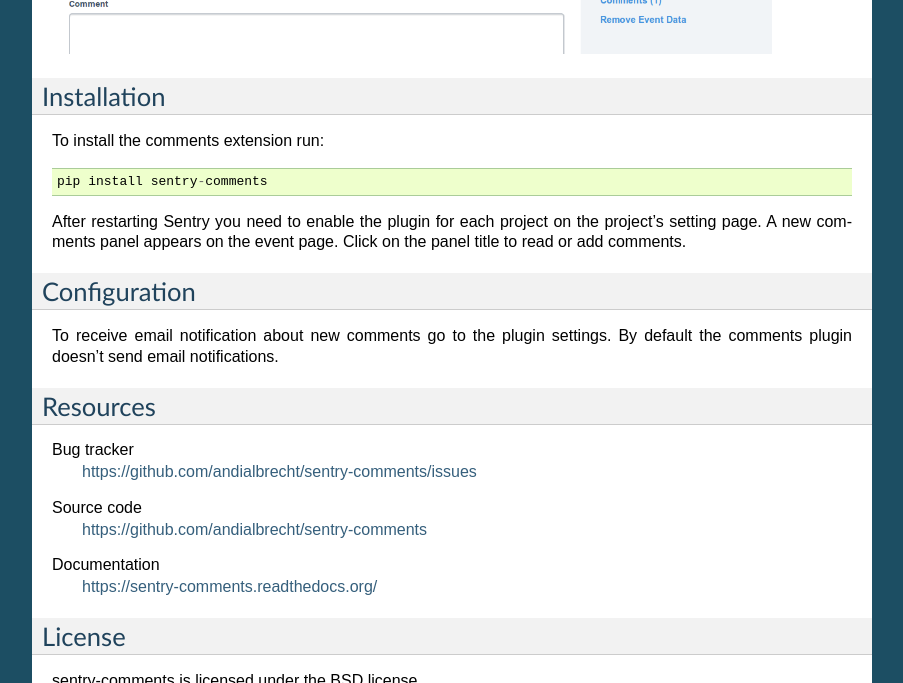
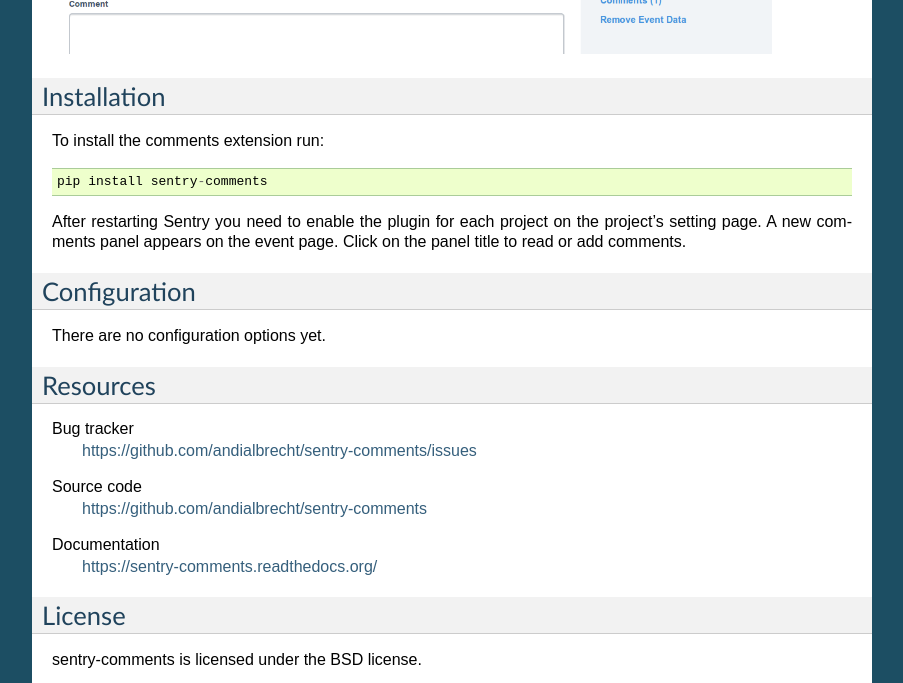
Before and after one commit to andialbrecht/sentry-comments, a Sphinx documentation site: the page built from docs/index.rst, in a window 1280 px wide and 900 px high, scrolled down 870 px, cut to the strip 0-683 px from the top of the window. Shown: the whole strip, without its empty margins (198-1101 px from the left). Built offline with Sphinx 7.4.7, drawn with Linux system fonts in a browser that asks for light colours.

Commit message:
Update docs.

```diff
--- a/docs/index.rst
+++ b/docs/index.rst
@@ -34,9 +34,7 @@
 Configuration
 -------------
 
-To receive email notification about new comments go to the plugin
-settings. By default the comments plugin doesn't send email
-notifications.
+There are no configuration options yet.
 
 
 Resources
```
